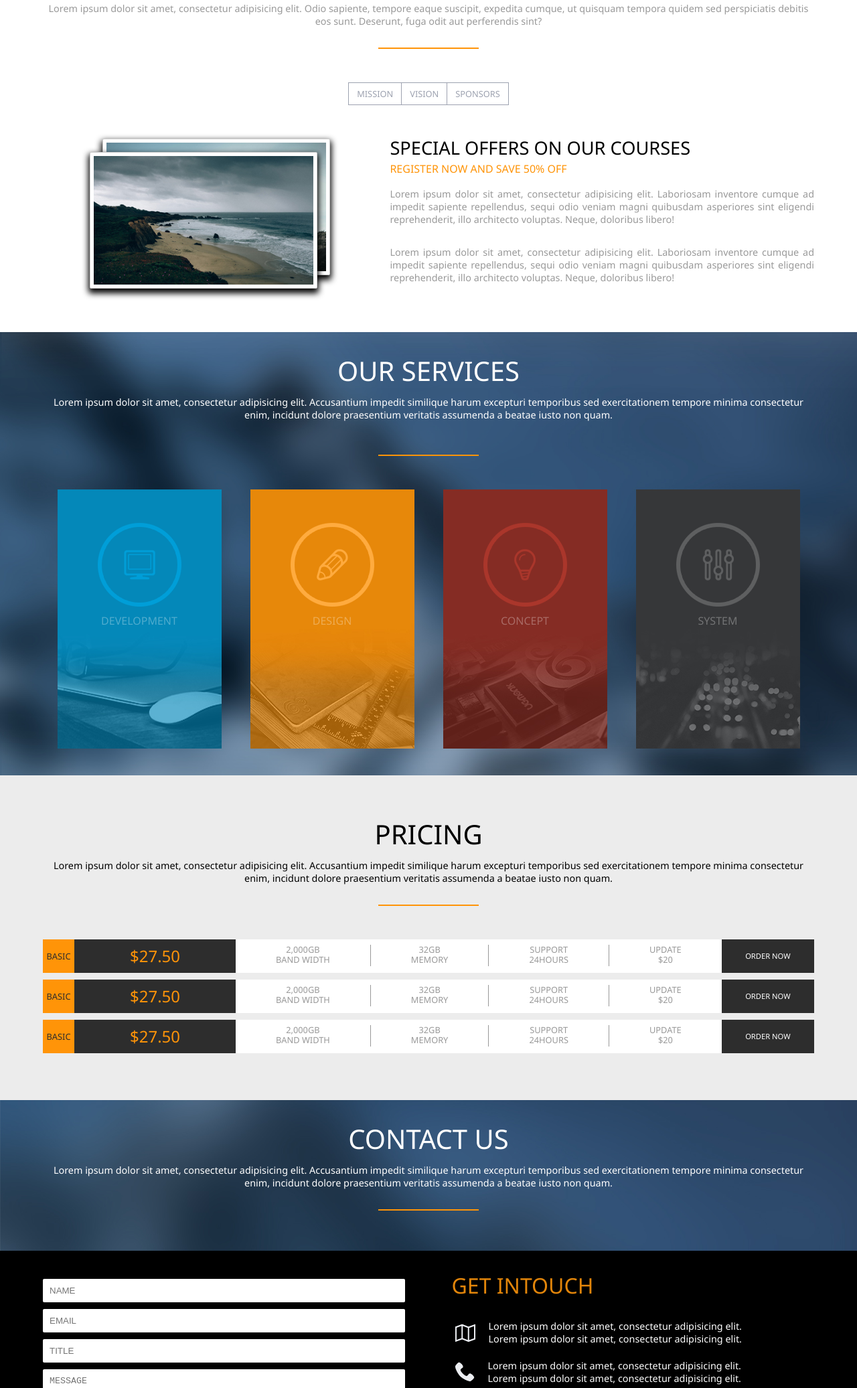
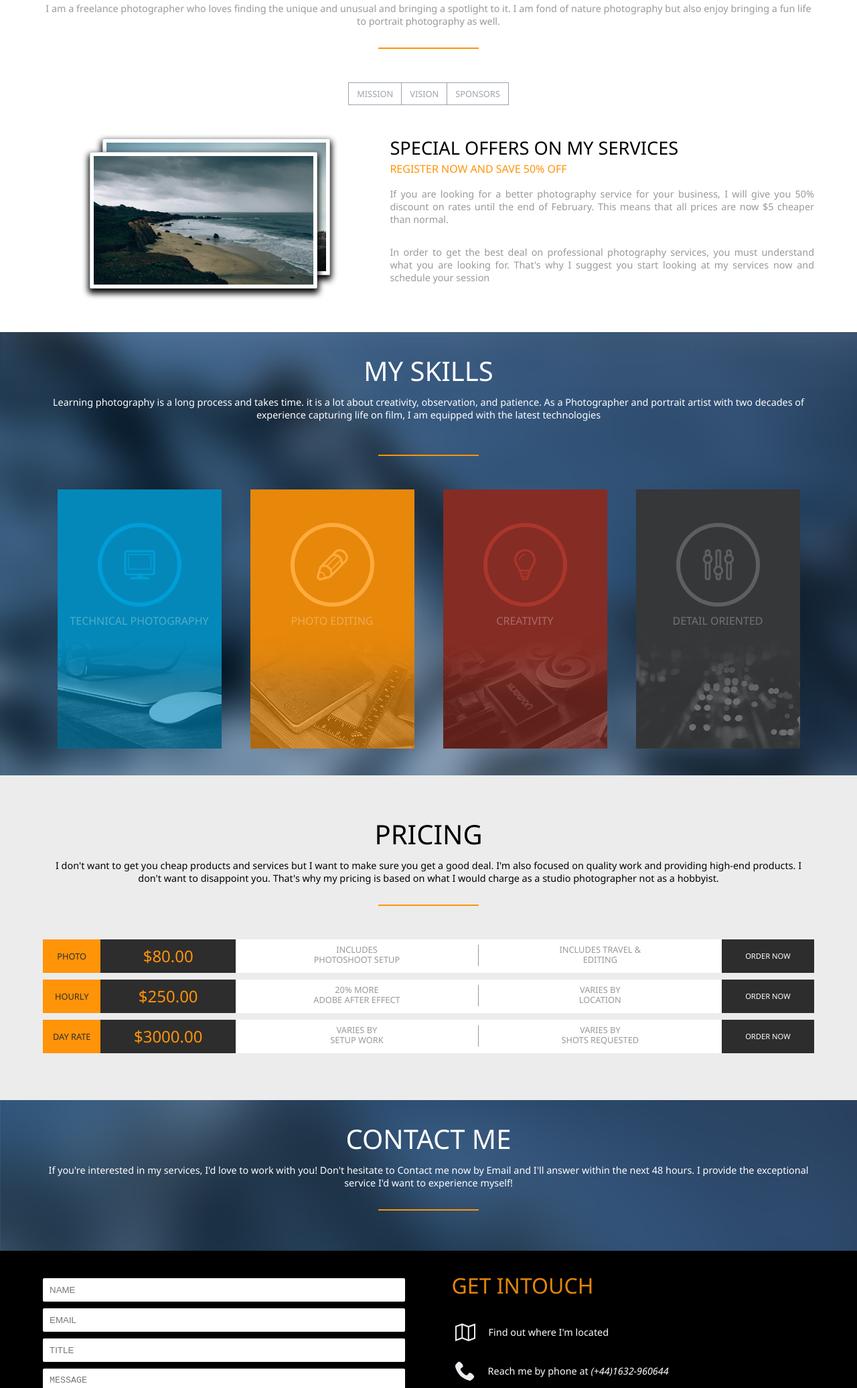
Before and after one commit to amrali21/amrali21.github.io, a plain HTML site: page onlineCourses/index.html in a window 1280 px wide. Shown: the part 727-2800 px from the top of the page at 67% size. Drawn offline with Linux system fonts and the light colour scheme.

Commit message:
styling & content edits

```diff
--- a/onlineCourses/css/styles.css
+++ b/onlineCourses/css/styles.css
@@ -1,12 +1,13 @@
-*{
+* {
 	padding: 0;
 	margin: 0;
 	outline: none;
 	box-sizing: border-box;
 }
+
 html {
 	font-size: 16px;
-	font-family:Segoe, "Segoe UI", "DejaVu Sans", "Trebuchet MS", Verdana, "sans-serif";
+	font-family: Segoe, "Segoe UI", "DejaVu Sans", "Trebuchet MS", Verdana, "sans-serif";
 }
 
 .wrapper {
@@ -28,7 +29,7 @@ html {
 
 #sec1 nav {
 	background-color: #161F28;
-	color:#fff;
+	color: #fff;
 }
 
 #sec1 nav div {
@@ -38,7 +39,7 @@ html {
 	flex-wrap: wrap;
 }
 
-#sec1 nav a{
+#sec1 nav a {
 	display: block;
 	color: #fff;
 	text-decoration: none;
@@ -49,11 +50,11 @@ html {
 	font-size: 0.9rem;
 }
 
-#sec1 nav li:last-of-type a{
+#sec1 nav li:last-of-type a {
 	border-bottom: none;
 }
 
-#sec1 nav a:hover{
+#sec1 nav a:hover {
 	background-color: #cccccc2b;
 }
 
@@ -70,18 +71,20 @@ html {
 #sec1 nav input:checked+ul {
 	display: block;
 }
+
 #sec1 nav div {
 	padding: 10px 0;
 }
 
-#sec1 nav label{
+#sec1 nav label {
 	display: inline-block;
 	font-size: 25px;
-	border:thin solid #fff;
+	border: thin solid #fff;
 	border-radius: 4px;
 	padding: 6px 6px 2px;
 	cursor: pointer;
 }
+
 #sec1 nav label:hover {
 	color: yellowgreen;
 	border-color: yellowgreen;
@@ -93,7 +96,7 @@ html {
 }
 
 #sec1 h1 span {
-	color:#FB8E00;
+	color: #FB8E00;
 }
 
 /* section 2 */
@@ -101,7 +104,7 @@ html {
 #sec2 {
 	background: #EDEFF1 url('../images/Banner-bg.jpg') no-repeat;
 	background-size: auto 90%;
-	padding:20px 0;
+	padding: 20px 0;
 }
 
 #sec2 aside h1 {
@@ -126,6 +129,7 @@ html {
 	margin-bottom: 15px;
 	text-align: justify;
 }
+
 #sec2 aside a {
 	display: inline-block;
 	font-size: 0.7rem;
@@ -151,7 +155,7 @@ html {
 }
 
 #sec2 figure figcaption {
-	background-color: rgba(0,0,0,0.7);
+	background-color: rgba(0, 0, 0, 0.7);
 	color: #fff;
 	position: absolute;
 	bottom: 0;
@@ -182,7 +186,7 @@ html {
 	font-weight: 600;
 }
 
-#sec2 figure figcaption div:first-of-type i{
+#sec2 figure figcaption div:first-of-type i {
 	border: 2px solid #fff;
 	border-radius: 50%;
 	padding: 8px;
@@ -190,7 +194,7 @@ html {
 	font-weight: bold;
 }
 
-#sec2 figure figcaption div:first-of-type i:last-of-type{
+#sec2 figure figcaption div:first-of-type i:last-of-type {
 	margin-left: 10px;
 }
 
@@ -204,14 +208,14 @@ html {
 
 #about h1 {
 	text-transform: uppercase;
-	color:#000;
+	color: #000;
 	font-size: 3rem;
 	font-weight: 400;
 	margin-bottom: 10px;
 }
 
 #about p {
-	color:#999;
+	color: #999;
 	font-size: 0.9rem;
 	margin-bottom: 30px;
 	text-align: justify;
@@ -223,17 +227,17 @@ html {
 }
 
 #about nav a {
-	display:inline-block;
+	display: inline-block;
 	font-size: 0.8rem;
 	color: #9DA2B0;
 	text-decoration: none;
 	text-transform: uppercase;
 	padding: 7px 12px;
-	border:thin solid #9DA2B0;
+	border: thin solid #9DA2B0;
 	font-weight: 400;
 }
 
-#about nav a:nth-last-of-type(2){
+#about nav a:nth-last-of-type(2) {
 	border-left: none;
 	border-right: none;
 }
@@ -244,26 +248,26 @@ html {
 	border-color: #FF9408;
 }
 
-#about .wrapper>div:last-of-type aside{
+#about .wrapper>div:last-of-type aside {
 	position: relative;
 	margin: 30px auto 50px;
 	max-width: 378px;
 }
 
-#about .wrapper>div:last-of-type img{
+#about .wrapper>div:last-of-type img {
 	max-width: 90%;
 	height: auto;
 	position: absolute;
 	top: 20px;
 	left: 0;
-	border:thin solid #ccc;
+	border: thin solid #ccc;
 	border-radius: 2px;
 	padding: 5px;
 	background-color: #fff;
 	box-shadow: 0px 5px 10px 2px #000;
 }
 
-#about .wrapper>div:last-of-type img:first-of-type{
+#about .wrapper>div:last-of-type img:first-of-type {
 	position: static;
 }
 
@@ -289,7 +293,7 @@ html {
 #services {
 	padding: 30px 0;
 	text-align: center;
-	color:#fff;
+	color: #fff;
 	background: url('../images/Services-bg.jpg') no-repeat;
 	background-size: cover;
 }
@@ -307,7 +311,7 @@ html {
 	text-align: justify;
 }
 
-#services article{
+#services article {
 	max-width: 245px;
 	height: 387px;
 	margin-left: auto;
@@ -315,12 +319,13 @@ html {
 	padding-top: 185px;
 	text-transform: uppercase;
 	font-size: 1rem;
-	color: rgba(255,255,255,0.3);
+	color: rgba(255, 255, 255, 0.3);
 	transition: 0.5s all ease;
 	margin-bottom: 10px;
 }
-#services article:hover{
-	color: rgba(255,255,255,1);
+
+#services article:hover {
+	color: rgba(255, 255, 255, 1);
 }
 
 #services .card1 {
@@ -369,7 +374,7 @@ html {
 #pricing {
 	padding: 30px 0;
 	text-align: center;
-	color:#000;
+	color: #000;
 	background: #ECECEC;
 }
 
@@ -417,14 +422,14 @@ html {
 	font-weight: 500;
 }
 
-#pricing ul:first-of-type li:nth-of-type(2){
+#pricing ul:first-of-type li:nth-of-type(2) {
 	background-color: #2D2D2D;
-	color:#FF9408;
+	color: #FF9408;
 	flex-grow: 3;
 }
 
 
-#pricing ul:nth-of-type(2){
+#pricing ul:nth-of-type(2) {
 	background-color: #fff;
 	color: #999;
 	font-size: 0.8rem;
@@ -433,31 +438,32 @@ html {
 
 }
 
-#pricing ul:nth-of-type(2) li{
+#pricing ul:nth-of-type(2) li {
 	line-height: 15px;
-	flex-grow: 1;
+	/* flex-grow: 1; */
+	flex-basis: 50%;
 	border-right: 1px solid #999;
 	height: 32px;
 }
 
 #pricing ul:nth-of-type(2) li:last-of-type {
-		border-right: none;
+	border-right: none;
 
 }
 
-#pricing ul:last-of-type{
+#pricing ul:last-of-type {
 	background-color: #2D2D2D;
 }
 
-#pricing ul:last-of-type li{
+#pricing ul:last-of-type li {
 	flex-grow: 1;
 }
 
-#pricing ul:last-of-type a{
+#pricing ul:last-of-type a {
 	display: block;
 	font-size: 0.7rem;
 	font-weight: 500;
-	color:#fff;
+	color: #fff;
 	text-decoration: none;
 	text-align: center;
 }
@@ -471,7 +477,7 @@ html {
 #contact {
 	padding: 30px 0 10px;
 	text-align: center;
-	color:#fff;
+	color: #fff;
 	background: url('../images/Contact-bg.jpg') no-repeat;
 }
 
@@ -500,12 +506,13 @@ html {
 #intouch aside {
 	margin-bottom: 30px;
 }
+
 #intouch h1 {
 	text-transform: uppercase;
 	font-size: 2rem;
 	font-weight: 400;
 	margin-bottom: 30px;
-	color:#E2850A;
+	color: #E2850A;
 }
 
 #intouch article {
@@ -519,7 +526,7 @@ html {
 	padding-right: 20px;
 }
 
-#intouch article ul{
+#intouch article ul {
 	list-style-type: none;
 	font-size: 0.9rem;
 }
@@ -537,9 +544,10 @@ html {
 #intouch form * {
 	padding: 10px;
 	margin-bottom: 10px;
-	border:none;
+	border: none;
 	border-radius: 2px;
 }
+
 #intouch form textarea {
 	margin-bottom: 15px;
 	height: 100px;
@@ -554,7 +562,7 @@ html {
 /* footer */
 
 footer {
-	padding: 30px  0;
+	padding: 30px 0;
 	color: #999;
 	background: url('../images/Contact-bg.jpg') no-repeat;
 	text-align: center;
@@ -569,14 +577,16 @@ footer {
 
 /* Small devices (landscape phones, 576px and up) */
 @media (min-width: 576px) {
-	#services .wrapper:nth-of-type(2){
+	#services .wrapper:nth-of-type(2) {
 		display: flex;
 		justify-content: space-between;
 		flex-wrap: wrap;
 	}
-	#services article{
+
+	#services article {
 		width: 50%;
 	}
+
 	#services p {
 		text-align: center;
 		margin-bottom: 50px;
@@ -586,6 +596,7 @@ footer {
 		text-align: center;
 	}
 }
+
 /* Medium devices (tablets, 768px and up) */
 @media (min-width: 768px) {
 	.wrapper {
@@ -597,11 +608,12 @@ footer {
 		padding: 0;
 	}
 
-	#sec1 nav label{
+	#sec1 nav label {
 		display: none;
 	}
 
-	#sec1 nav ul, nav input:checked+ul  {
+	#sec1 nav ul,
+	nav input:checked+ul {
 		display: flex !important;
 		justify-content: flex-end;
 	}
@@ -616,7 +628,8 @@ footer {
 		padding-left: 15px;
 		padding-right: 15px;
 	}
-	#sec1 nav a:hover{
+
+	#sec1 nav a:hover {
 		border-bottom: 5px solid #FB8E00 !important;
 		background-color: #355273;
 	}
@@ -625,6 +638,7 @@ footer {
 		display: flex;
 		flex-wrap: wrap;
 	}
+
 	#pricing article ul:first-of-type {
 		flex-basis: 75%;
 		order: 2;
@@ -642,6 +656,7 @@ footer {
 	}
 
 }
+
 /* Large devices (desktops, 992px and up) */
 @media (min-width: 992px) {
 	.wrapper {
@@ -654,15 +669,16 @@ footer {
 		align-items: center;
 		padding-top: 80px;
 	}
-	#sec2 .wrapper aside{
-		width:33%;
+
+	#sec2 .wrapper aside {
+		width: 33%;
 	}
 
-	#sec2 .wrapper figure{
-		width:66%
+	#sec2 .wrapper figure {
+		width: 66%
 	}
 
-	#about div:nth-of-type(2){
+	#about div:nth-of-type(2) {
 		display: flex;
 		justify-content: space-between;
 		align-items: flex-start;
@@ -673,23 +689,25 @@ footer {
 		text-align: center;
 	}
 
-	#about .wrapper>div:last-of-type aside{
+	#about .wrapper>div:last-of-type aside {
 		width: 35%;
 		margin: 0px auto 50px
 	}
 
-	#about div:nth-of-type(2) article{
+	#about div:nth-of-type(2) article {
 		width: 55%;
 	}
 
-	#about div:nth-of-type(2) article h1, #about div:nth-of-type(2) article h3 {
+	#about div:nth-of-type(2) article h1,
+	#about div:nth-of-type(2) article h3 {
 		text-align: left;
 	}
 
-	#services .wrapper:nth-of-type(2){
+	#services .wrapper:nth-of-type(2) {
 		flex-wrap: nowrap;
 	}
-	#services article{
+
+	#services article {
 		flex-basis: 23%;
 	}
 
@@ -699,12 +717,12 @@ footer {
 		align-items: center;
 	}
 
-	#intouch .wrapper form{
+	#intouch .wrapper form {
 		order: 1;
 		flex-basis: 47%;
 	}
 
-	#intouch .wrapper aside{
+	#intouch .wrapper aside {
 		order: 2;
 		flex-basis: 47%;
 
@@ -740,14 +758,15 @@ footer {
 	}
 
 	#pricing article ul:first-of-type li:first-of-type {
-		flex-grow: 1;
+		flex-basis: 30%;
 	}
 
 	#pricing article ul:first-of-type li:nth-of-type(2) {
-		flex-grow: 15;
+		flex-basis: 70%;
 	}
 
 }
+
 /* Extra large devices (large desktops, 1200px and up) */
 @media (min-width: 1200px) {
 	.wrapper {
@@ -755,6 +774,7 @@ footer {
 	}
 
 }
+
 @media (min-width: 1500px) {
 	#sec2 {
 
--- a/onlineCourses/index.html
+++ b/onlineCourses/index.html
@@ -14,7 +14,7 @@
 		<div class="wrapper">
 			<nav>
 				<div>
-					<h1>busi<span>ne</span>ss</h1>
+					<h1>photo<span>gra</span>phy</h1>
 					<label for="menuButt"><i class="fas fa-bars"></i></label>
 					<input type="checkbox" id="menuButt">
 					<ul>
@@ -32,11 +32,14 @@
 	<section id="sec2">
 		<div class="wrapper">
 			<aside>
-				<h1>Resopnsive</h1>
-				<h2>Mobile friendly</h2>
-				<p>Lorem ipsum dolor sit amet, consectetur adipisicing elit. Maxime a doloribus, quidem est pariatur
-					vero nam cupiditate, quibusdam accusamus! Et veritatis necessitatibus ipsam doloremque illo, ullam
-					facilis debitis molestias culpa!</p>
+				<h1>HI, I'M JONATHAN BRAILIE
+				</h1>
+				<h2>FREELANCE PHOTOGRAPHER
+				</h2>
+				<p>I'm Jonathan Brailie, a freelance photographer. My passion is taking photos of the most stunning
+					place around the world.
+
+				</p>
 				<a href="#">more details</a>
 			</aside>
 			<figure>
@@ -47,8 +50,9 @@
 						<i class="far fa-comment"></i>150
 					</div>
 					<div>
-						<h3>this is headline 1</h3>
-						<h4>Spanned text</h4>
+						<h3>MOUNT EVEREST</h3>
+						<h4>Nikon AF-S FX
+						</h4>
 					</div>
 				</figcaption>
 			</figure>
@@ -57,10 +61,12 @@
 
 	<section id="about">
 		<div class="wrapper">
-			<h1>ABOUT US</h1>
-			<p>Lorem ipsum dolor sit amet, consectetur adipisicing elit. Odio sapiente, tempore eaque suscipit, expedita
-				cumque, ut quisquam tempora quidem sed perspiciatis debitis eos sunt. Deserunt, fuga odit aut
-				perferendis sint?</p>
+			<h1>ABOUT ME
+			</h1>
+			<p>I am a freelance photographer who loves finding the unique and unusual and bringing a spotlight to it. I
+				am fond of nature photography but also enjoy bringing a fun life to portrait photography as well.
+
+			</p>
 
 			<div class="sep"></div>
 
@@ -75,14 +81,19 @@
 				</aside>
 
 				<article>
-					<h1>Special offers on our courses</h1>
+					<h1>SPECIAL OFFERS ON MY SERVICES
+					</h1>
 					<h3>register now and save 50% off</h3>
-					<p>Lorem ipsum dolor sit amet, consectetur adipisicing elit. Laboriosam inventore cumque ad impedit
-						sapiente repellendus, sequi odio veniam magni quibusdam asperiores sint eligendi reprehenderit,
-						illo architecto voluptas. Neque, doloribus libero!</p>
-					<p>Lorem ipsum dolor sit amet, consectetur adipisicing elit. Laboriosam inventore cumque ad impedit
-						sapiente repellendus, sequi odio veniam magni quibusdam asperiores sint eligendi reprehenderit,
-						illo architecto voluptas. Neque, doloribus libero!</p>
+					<p>If you are looking for a better photography service for your business, I will give you 50%
+						discount on rates until the end of February. This means that all prices are now $5 cheaper than
+						normal.
+
+					</p>
+					<p>In order to get the best deal on professional photography services, you must understand what you
+						are looking for. That's why I suggest you start looking at my services now and schedule your
+						session
+
+					</p>
 				</article>
 			</div>
 		</div>
@@ -91,28 +102,34 @@
 
 	<section id="services">
 		<div class="wrapper">
-			<h1>Our services</h1>
-			<p>Lorem ipsum dolor sit amet, consectetur adipisicing elit. Accusantium impedit similique harum excepturi
-				temporibus sed exercitationem tempore minima consectetur enim, incidunt dolore praesentium veritatis
-				assumenda a beatae iusto non quam.</p>
+			<h1>MY SKILLS
+			</h1>
+			<p>Learning photography is a long process and takes time. it is a lot about creativity, observation, and
+				patience. As a Photographer and portrait artist with two decades of experience capturing life on film, I
+				am equipped with the latest technologies
+
+			</p>
 			<div class="sep"></div>
 		</div>
 
 		<div class="wrapper">
 			<article class="card1">
-				<div>development</div>
+				<div>TECHNICAL PHOTOGRAPHY
+				</div>
 			</article>
 
 			<article class="card2">
-				<div>Design</div>
+				<div>PHOTO EDITING
+				</div>
 			</article>
 
 			<article class="card3">
-				<div>Concept</div>
+				<div>CREATIVITY</div>
 			</article>
 
 			<article class="card4">
-				<div>System</div>
+				<div>DETAIL ORIENTED
+				</div>
 			</article>
 
 		</div>
@@ -121,25 +138,26 @@
 	<section id="pricing">
 		<div class="wrapper">
 			<h1>pricing</h1>
-			<p>Lorem ipsum dolor sit amet, consectetur adipisicing elit. Accusantium impedit similique harum excepturi
-				temporibus sed exercitationem tempore minima consectetur enim, incidunt dolore praesentium veritatis
-				assumenda a beatae iusto non quam.</p>
+			<p>I don't want to get you cheap products and services but I want to make sure you get a good deal. I'm also
+				focused on quality work and providing high-end products. I don't want to disappoint you. That's why my
+				pricing is based on what I would charge as a studio photographer not as a hobbyist.
+
+			</p>
 			<div class="sep"></div>
 		</div>
 
 		<div class="wrapper">
 			<article>
 				<ul>
-					<li>Basic</li>
+					<li>PHOTO
+					</li>
 					<li>
-						<h2>$27.50</h2>
+						<h2>$80.00</h2>
 					</li>
 				</ul>
 				<ul>
-					<li>2,000GB<br>Band Width</li>
-					<li>32GB<br>Memory</li>
-					<li>Support<br>24Hours</li>
-					<li>Update<br>$20</li>
+					<li>INCLUDES <br> PHOTOSHOOT SETUP</li>
+					<li>INCLUDES TRAVEL &<br> EDITING</li>
 				</ul>
 				<ul>
 					<li><a href="#">Order Now</a></li>
@@ -147,16 +165,14 @@
 			</article>
 			<article>
 				<ul>
-					<li>Basic</li>
+					<li>HOURLY</li>
 					<li>
-						<h2>$27.50</h2>
+						<h2>$250.00</h2>
 					</li>
 				</ul>
 				<ul>
-					<li>2,000GB<br>Band Width</li>
-					<li>32GB<br>Memory</li>
-					<li>Support<br>24Hours</li>
-					<li>Update<br>$20</li>
+					<li>20% more<br>Adobe After effect</li>
+					<li>Varies BY<br>location</li>
 				</ul>
 				<ul>
 					<li><a href="#">Order Now</a></li>
@@ -164,16 +180,15 @@
 			</article>
 			<article>
 				<ul>
-					<li>Basic</li>
+					<li>DAY RATE
+					</li>
 					<li>
-						<h2>$27.50</h2>
+						<h2>$3000.00</h2>
 					</li>
 				</ul>
 				<ul>
-					<li>2,000GB<br>Band Width</li>
-					<li>32GB<br>Memory</li>
-					<li>Support<br>24Hours</li>
-					<li>Update<br>$20</li>
+					<li>varies BY<br>SETUP WORK</li>
+					<li>varies BY<br>SHOTS REQUESTED</li>
 				</ul>
 				<ul>
 					<li><a href="#">Order Now</a></li>
@@ -185,10 +200,13 @@
 
 	<section id="contact">
 		<div class="wrapper">
-			<h1>contact us</h1>
-			<p>Lorem ipsum dolor sit amet, consectetur adipisicing elit. Accusantium impedit similique harum excepturi
-				temporibus sed exercitationem tempore minima consectetur enim, incidunt dolore praesentium veritatis
-				assumenda a beatae iusto non quam.</p>
+			<h1>CONTACT ME
+			</h1>
+			<p>If you're interested in my services, I'd love to work with you! Don't hesitate to Contact me now by Email
+				and I'll answer within the next 48 hours. I provide the exceptional service I'd want to experience
+				myself!
+
+			</p>
 			<div class="sep"></div>
 		</div>
 	</section>
@@ -200,21 +218,22 @@
 				<article>
 					<img src="images/location-icn.png" alt="">
 					<ul>
-						<li>Lorem ipsum dolor sit amet, consectetur adipisicing elit.</li>
-						<li>Lorem ipsum dolor sit amet, consectetur adipisicing elit.</li>
+						<li>Find out where I'm located
+						</li>
 					</ul>
 				</article>
 				<article>
 					<img src="images/phone-icn.png" alt="">
 					<ul>
-						<li>Lorem ipsum dolor sit amet, consectetur adipisicing elit.</li>
-						<li>Lorem ipsum dolor sit amet, consectetur adipisicing elit.</li>
+						<li>Reach me by phone at <em> (+44)1632-960644</em>
+						</li>
 					</ul>
 				</article>
 				<article>
 					<img src="images/mail-icn.png" alt="">
 					<ul>
-						<li>Lorem ipsum dolor sit amet, consectetur adipisicing elit.</li>
+						<li>Reach me by Email at <em>johnathan.brailie@gmail.com</em>
+						</li>
 					</ul>
 				</article>
 				<div>
```
